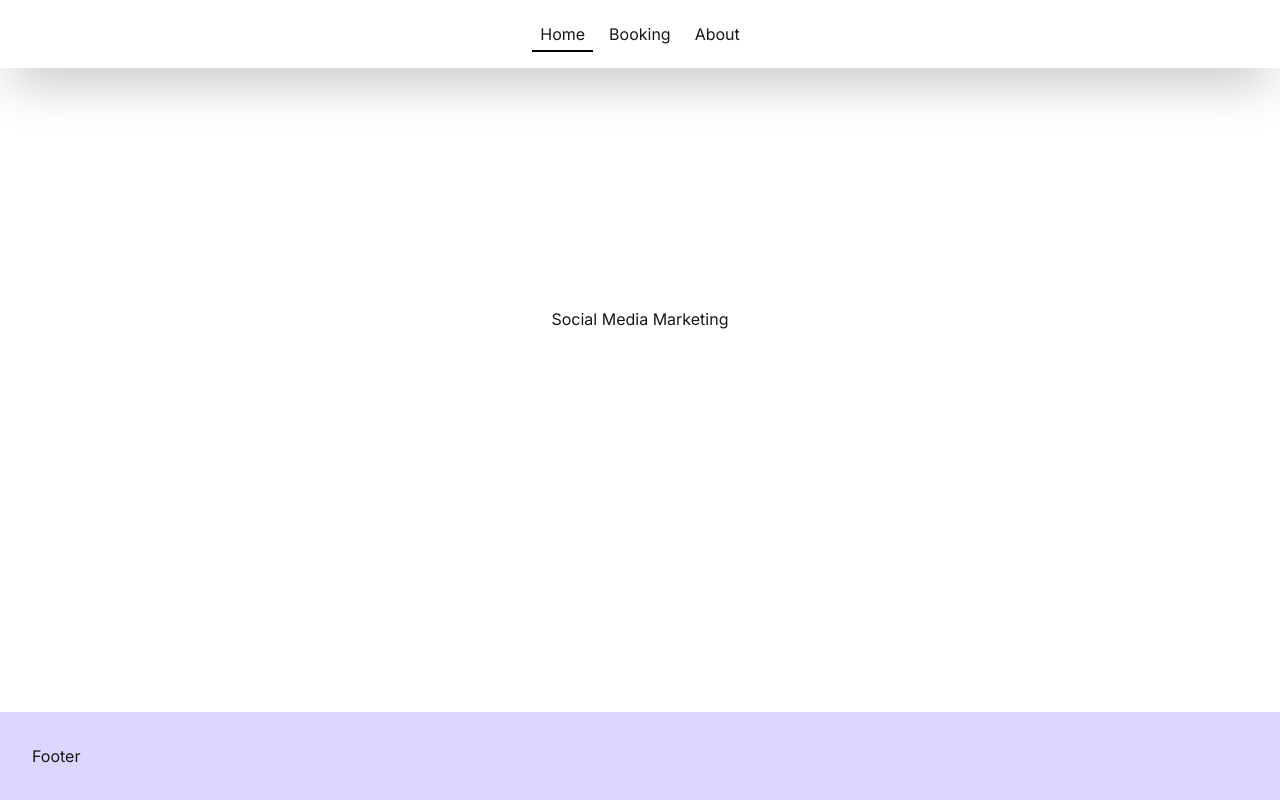
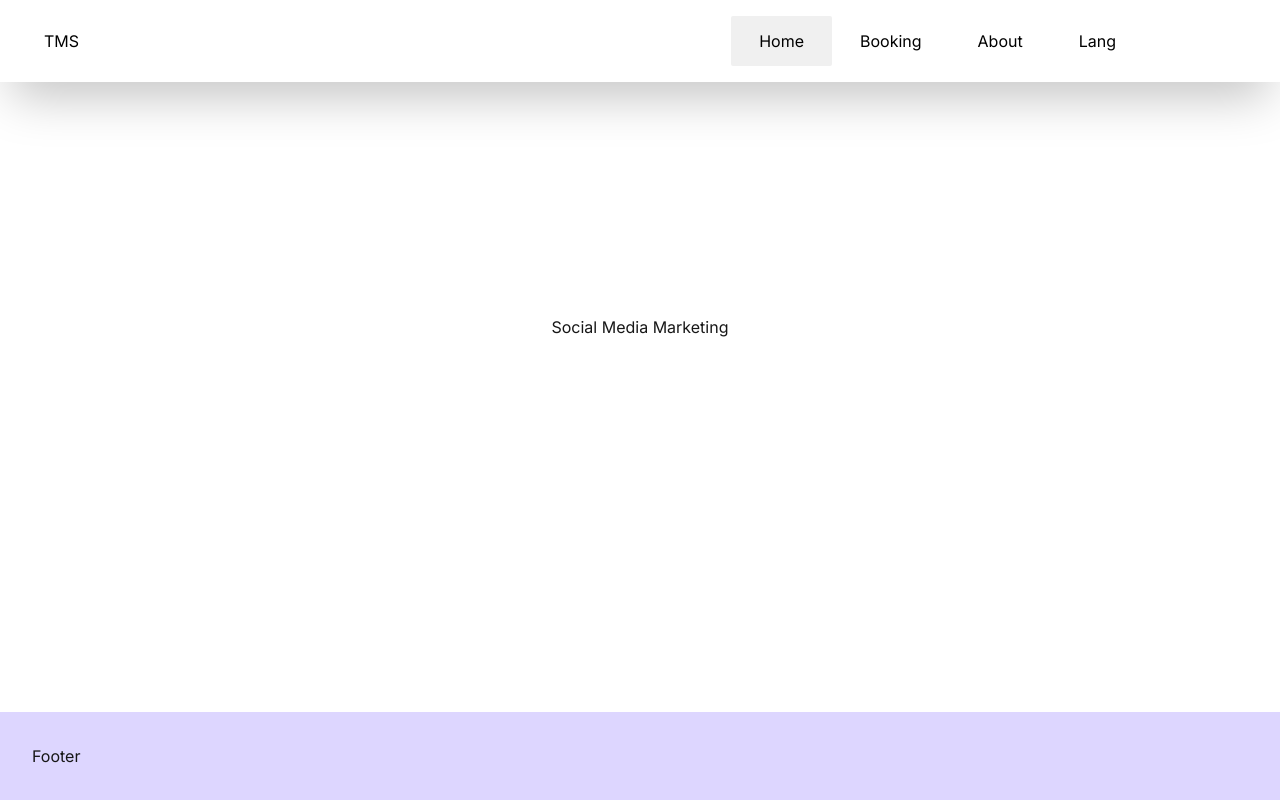
Before and after one commit to daniman123/tms-app, a Next.js app: page / in a window 1280 px wide. Built offline with nearby package versions, Linux system fonts and the light colour scheme.

Commit message:
style: navbar styling responsive

```diff
--- a/src/app/globals.css
+++ b/src/app/globals.css
@@ -12,12 +12,12 @@
   --font-mono: var(--font-geist-mono);
 }
 
-@media (prefers-color-scheme: dark) {
+/* @media (prefers-color-scheme: dark) {
   :root {
     --background: #0a0a0a;
     --foreground: #ededed;
   }
-}
+} */
 
 body {
   background: var(--background);
--- a/src/components/layouts/primaryLayout/PrimaryLayout.tsx
+++ b/src/components/layouts/primaryLayout/PrimaryLayout.tsx
@@ -8,7 +8,7 @@ const PrimaryLayout = ({ children }: IPrimaryLayout) => {
   return (
     <>
       <NavBar />
-      <main className="max-w-[1128px] mx-auto my-9 px-4 sm:px-8">
+      <main className="relative max-w-[1128px] mx-auto my-9 px-4 sm:px-8 bg-white -z-50">
         {children}
       </main>
       <footer className="bg-violet-200 p-[2em]">Footer</footer>
--- a/src/components/ui/navBar/NavBar.tsx
+++ b/src/components/ui/navBar/NavBar.tsx
@@ -1,109 +1,147 @@
 "use client";
-
+import Image from "next/image";
 import Link from "next/link";
 import { usePathname } from "next/navigation";
-import { Dispatch, SetStateAction, useState } from "react";
+import { useEffect, useState } from "react";
 
 export interface INavBar {
   exampleProp: string;
 }
 
-export interface INavBarButton {
-  buttonLabel: string;
-  buttonHref: string;
+interface INavBarListItem {
+  itemLabel: string;
+  anchorHref: string;
+  customStylesListItem: string;
+  customStylesAnchorTag: string;
+  pathname: string;
 }
-
-const NavBarDesktop = () => {
-  return (
-    <ul className="relative hidden sm:flex max-w-[1128px] mx-auto justify-center items-center gap-2">
-      <NavBarButtonDesktop buttonLabel="Home" buttonHref="/" />
-      <NavBarButtonDesktop buttonLabel="Booking" buttonHref="/booking" />
-      <NavBarButtonDesktop buttonLabel="About" buttonHref="/about" />
-    </ul>
-  );
-};
-
-const NavBarButtonDesktop = ({ buttonLabel, buttonHref }: INavBarButton) => {
-  const pathname = usePathname();
-  const isActive = pathname === buttonHref;
+export const NavBarListItem = ({
+  itemLabel,
+  anchorHref,
+  customStylesListItem,
+  customStylesAnchorTag,
+  pathname,
+}: INavBarListItem) => {
+  const isActive = pathname === anchorHref;
 
   return (
-    <li className="h-9">
+    <li className={`h-[50px] first:mr-auto ${customStylesListItem}`}>
       <Link
-        href={buttonHref}
-        className="group relative flex h-full items-center p-2 rounded-xs"
+        href={anchorHref}
+        className={`h-full px-7 flex items-center text-black rounded-xs ${isActive ? "bg-[#f0f0f0]" : ""} hover:bg-[#f0f0f0] ${customStylesAnchorTag}`}
       >
-        {buttonLabel}
-        <span
-          className={`absolute bottom-0 left-0 h-[2px] bg-black transition-all duration-500 ease-in-out
-            ${isActive ? "w-full" : "w-0 group-hover:w-full"}`}
-        />
-      </Link>
-    </li>
-  );
-};
-
-const NavBarMobile = () => {
-  const [isMenuToggled, setIsMenuToggled] = useState(false);
-
-  return (
-    <ul className="relative sm:hidden">
-      <NavBarToggleButton
-        isMenuToggled={isMenuToggled}
-        setIsMenuToggled={setIsMenuToggled}
-      />
-      {isMenuToggled ? (
-        <>
-          <NavBarButtonMobile buttonLabel="Home" buttonHref="/" />
-          <NavBarButtonMobile buttonLabel="Booking" buttonHref="/booking" />
-          <NavBarButtonMobile buttonLabel="About" buttonHref="/about" />
-        </>
-      ) : (
-        <></>
-      )}
-    </ul>
-  );
-};
-
-interface INavBarToggleButton {
-  isMenuToggled: boolean;
-  setIsMenuToggled: Dispatch<SetStateAction<boolean>>;
-}
-
-const NavBarToggleButton = ({
-  isMenuToggled,
-  setIsMenuToggled,
-}: INavBarToggleButton) => {
-  return <button onClick={() => setIsMenuToggled(!isMenuToggled)}>show</button>;
-};
-
-const NavBarButtonMobile = ({ buttonLabel, buttonHref }: INavBarButton) => {
-  const pathname = usePathname();
-  const isActive = pathname === buttonHref;
-
-  return (
-    <li className="h-9">
-      <Link
-        href={buttonHref}
-        className="group relative flex h-full items-center p-2 rounded-xs"
-      >
-        {buttonLabel}
-        <span
-          className={`absolute bottom-0 left-0 h-[2px] bg-black
-            ${isActive ? "w-full" : "w-0 group-hover:w-full"}`}
-        />
+        {itemLabel}
       </Link>
     </li>
   );
 };
 
 const NavBar = () => {
+  const [isMenuToggled, setIsMenuToggled] = useState(false);
+
+  const pathname = usePathname();
+
+  useEffect(() => {
+    console.log(pathname);
+
+    setIsMenuToggled(false);
+  }, [pathname]);
+
   return (
-    <nav className="top-0 sticky w-full p-[1em] shadow-2xl">
+    <nav className="top-0 sticky w-full p-[1em] bg-white shadow-2xl">
+      {/* Mobile */}
+      {isMenuToggled ? (
+        <ul
+          id="sidebar"
+          className="max-w-[1128px] flex justify-end items-center fixed top-0 right-0 h-dvh w-full z-[99999] bg-white flex flex-col items-start justify-start"
+        >
+          <Image
+            src={"/close_24dp_1F1F1F_FILL0_wght400_GRAD0_opsz24.svg"}
+            alt=""
+            height={26}
+            width={26}
+            onClick={() => setIsMenuToggled(false)}
+            className="cursor-pointer m-8"
+          />
+          <NavBarListItem
+            itemLabel="Home"
+            anchorHref="/"
+            customStylesListItem="w-full"
+            customStylesAnchorTag="w-full"
+            pathname={pathname}
+          />
+          <NavBarListItem
+            itemLabel="Booking"
+            anchorHref="booking"
+            customStylesListItem="w-full"
+            customStylesAnchorTag="w-full"
+            pathname={pathname}
+          />
+          <NavBarListItem
+            itemLabel="About"
+            anchorHref="about"
+            customStylesListItem="w-full"
+            customStylesAnchorTag="w-full"
+            pathname={pathname}
+          />
+          <NavBarListItem
+            itemLabel="Lang"
+            anchorHref="/lang"
+            customStylesListItem="w-full"
+            customStylesAnchorTag="w-full"
+            pathname={pathname}
+          />
+        </ul>
+      ) : (
+        <></>
+      )}
+
       {/* Desktop */}
-      <NavBarDesktop />
-      {/* Mobile */}
-      <NavBarMobile />
+      <ul className="w-full max-w-[1128px] flex justify-end items-center">
+        <NavBarListItem
+          itemLabel="TMS"
+          anchorHref="/"
+          customStylesListItem=""
+          customStylesAnchorTag="hover:bg-white"
+          pathname=""
+        />
+        <NavBarListItem
+          itemLabel="Home"
+          anchorHref="/"
+          customStylesListItem="hidden sm:block"
+          customStylesAnchorTag=""
+          pathname={pathname}
+        />
+        <NavBarListItem
+          itemLabel="Booking"
+          anchorHref="booking"
+          customStylesListItem="hidden sm:block"
+          customStylesAnchorTag=""
+          pathname={pathname}
+        />
+        <NavBarListItem
+          itemLabel="About"
+          anchorHref="about"
+          customStylesListItem="hidden sm:block"
+          customStylesAnchorTag=""
+          pathname={pathname}
+        />
+        <NavBarListItem
+          itemLabel="Lang"
+          anchorHref="/lang"
+          customStylesListItem="hidden sm:block"
+          customStylesAnchorTag=""
+          pathname={pathname}
+        />
+        <Image
+          src={"/menu_24dp_1F1F1F_FILL0_wght400_GRAD0_opsz24.svg"}
+          alt=""
+          height={26}
+          width={26}
+          onClick={() => setIsMenuToggled(true)}
+          className="sm:hidden cursor-pointer"
+        />
+      </ul>
     </nav>
   );
 };
```
Also changed, not shown: public/close_24dp_1F1F1F_FILL0_wght400_GRAD0_opsz24.svg (added), public/menu_24dp_1F1F1F_FILL0_wght400_GRAD0_opsz24.svg (added).
